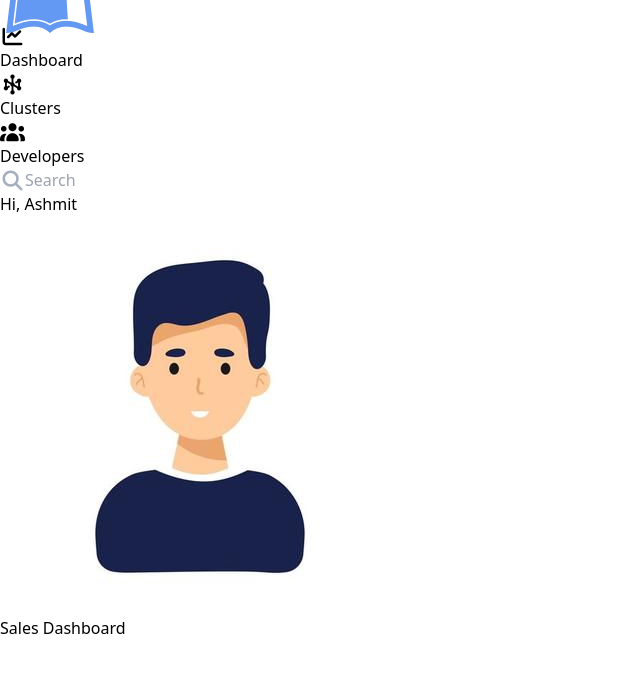
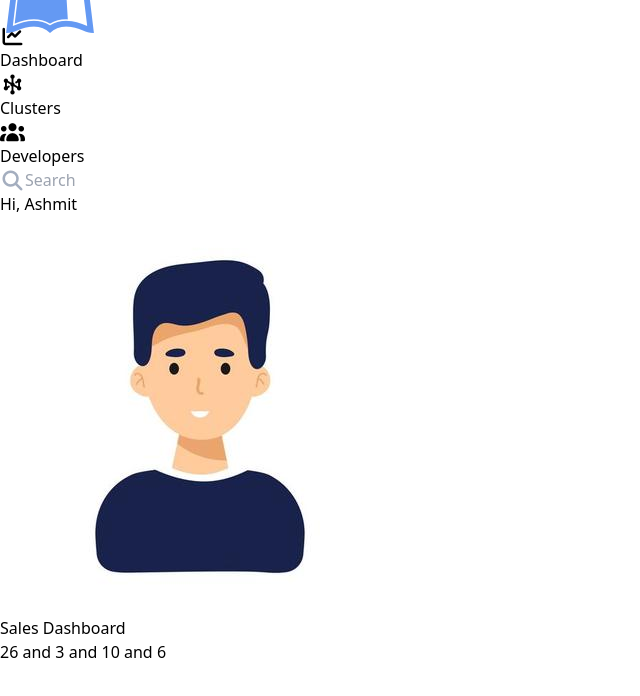
Before and after one commit to Ashmit990/DevClient-CRM, a React (Vite) app: page / in a window 1280 px wide. Shown: the top 696 px of the page, without its empty margins (0-640 px from the left). Built offline with nearby package versions, Linux system fonts and the light colour scheme.

Commit message:
made functions to calculate total leads, developers, InProcess Leads and Completed Leads

```diff
--- a/src/components/clusters/ClustersTableHeader.jsx
+++ b/src/components/clusters/ClustersColumns.jsx
@@ -1,6 +1,6 @@
 import React from "react";
 
-export const ClustersTableHeader = ({ col1, col2, col3, col4, col5 }) => {
+export const ClustersColumns = ({ col1, col2, col3, col4, col5 }) => {
   return (
     <>
       <div className="grid grid-cols-5 bg-[#E7EDFB] text-[#8AB0F7] font-bold py-3 px-6 rounded-t-lg">
--- a/src/components/clusters/ClustersRows.jsx
+++ b/src/components/clusters/ClustersRows.jsx
@@ -2,7 +2,7 @@ import React from "react";
 
 export const ClustersRows = ({ val1, val2, val3, val4, val5 }) => {
   return (
-    <div className="grid grid-cols-5 bg-white text-[#9EAABE] py-4 px-6 mt-[10px] rounded-lg font-medium">
+    <div className="grid grid-cols-5 bg-white text-[#9EAABE] py-4 px-6 mb-[10px] rounded-lg font-medium">
       <p>{val1}</p>
       <p>{val2}</p>
       <p>{val3}</p>
--- /dev/null
+++ b/src/components/dashboard/QuickOverview.jsx
@@ -0,0 +1,20 @@
+import React from 'react'
+import { calculateLeads } from '../utils/calculatedLeads'
+import { clustersData } from '../../data/clustersData'
+import { calculateTotalDevelopers } from '../utils/calculateTotalDevelopers'
+import { developersData } from '../../data/developersData'
+import { countCompletedLeads } from '../utils/countCompletedLeads'
+import { calculateInProcessLeads } from '../utils/calculateInProcessLeads'
+
+
+
+export const QuickOverview = () => {
+  const totalLeads = calculateLeads(clustersData)
+  const totalDevelopers = calculateTotalDevelopers(developersData)
+  const totalCompletedLeads = countCompletedLeads(clustersData)
+  const totalInProcessLeads = calculateInProcessLeads(clustersData)
+
+  return (
+    <div className='w-[93.5%] border-2 border-black h-[150px]'>{totalLeads} and {totalDevelopers} and {totalCompletedLeads} and {totalInProcessLeads}</div>
+  )
+}
--- /dev/null
+++ b/src/components/utils/calculateInProcessLeads.js
@@ -0,0 +1,9 @@
+export const calculateInProcessLeads = (clustersData) => {
+  return clustersData.reduce((count, cluster) => {
+    const inProcessLeads = cluster.leads.filter(
+      (lead) => lead.status === "In Process"
+    ).length;
+
+    return count + inProcessLeads;
+  }, 0);
+};
--- /dev/null
+++ b/src/components/utils/calculateTotalDevelopers.js
@@ -0,0 +1 @@
+export const calculateTotalDevelopers = (data) => data.length;
--- /dev/null
+++ b/src/components/utils/calculatedLeads.js
@@ -0,0 +1,3 @@
+export const calculateLeads = (data) => {
+  return data.reduce((total, cluster) => total + cluster.leads.length, 0);
+};
--- /dev/null
+++ b/src/components/utils/countCompletedLeads.js
@@ -0,0 +1,6 @@
+export const countCompletedLeads = (data) => {
+  return data.reduce(
+    (sum, c) => sum + c.leads.filter(l => l.status === "Completed").length,
+    0
+  )
+}
--- a/src/data/clustersData.js
+++ b/src/data/clustersData.js
@@ -11,18 +11,23 @@ export const clustersData = [
         projectTitle: "LMS",
         priority: "High",
         followupDate: "2025-11-16",
-        status: "In Process",
+        status: "Completed",
         assignedDeveloper: "Dev1",
-        history: [{ date: "2025-11-01", actor: "Dev1", comment: "Explained project scope", status: "NFD" }]
+        history: [
+          { date: "2025-11-01", actor: "Dev1", comment: "Explained project scope", status: "NFD" },
+          { date: "2025-11-12", actor: "Dev1", comment: "Final Proposal Sent", status: "Completed" }
+        ]
       },
       {
         clientName: "Sarina",
         projectTitle: "Portfolio Website",
         priority: "Medium",
         followupDate: "2025-11-18",
-        status: "New Lead",
+        status: "In Process",
         assignedDeveloper: "Dev1",
-        history: []
+        history: [
+          { date: "2025-11-07", actor: "Dev1", comment: "Initial call done", status: "Followup" }
+        ]
       },
       {
         clientName: "Milan",
@@ -35,6 +40,7 @@ export const clustersData = [
       }
     ]
   },
+
   {
     clusterCode: "WDC-GV-24",
     clients: 3,
@@ -47,9 +53,12 @@ export const clustersData = [
         projectTitle: "E-Commerce App",
         priority: "High",
         followupDate: "2025-11-12",
-        status: "In Process",
+        status: "Completed",
         assignedDeveloper: "Dev2",
-        history: [{ date: "2025-11-02", actor: "Dev2", comment: "Sent requirements document", status: "NFD" }]
+        history: [
+          { date: "2025-11-02", actor: "Dev2", comment: "Sent requirements document", status: "NFD" },
+          { date: "2025-11-10", actor: "Dev2", comment: "Deal closed", status: "Completed" }
+        ]
       },
       {
         clientName: "Aisha",
@@ -71,6 +80,7 @@ export const clustersData = [
       }
     ]
   },
+
   {
     clusterCode: "BKT-TR-22",
     clients: 3,
@@ -85,16 +95,21 @@ export const clustersData = [
         followupDate: "2025-11-10",
         status: "Overdue",
         assignedDeveloper: "Dev3",
-        history: [{ date: "2025-10-30", actor: "Dev3", comment: "Discussed CRM flow", status: "NFD" }]
+        history: [
+          { date: "2025-10-30", actor: "Dev3", comment: "Discussed CRM flow", status: "NFD" }
+        ]
       },
       {
         clientName: "Krish",
         projectTitle: "Billing App",
         priority: "Medium",
         followupDate: "2025-11-19",
-        status: "In Process",
+        status: "Completed",
         assignedDeveloper: "Dev3",
-        history: []
+        history: [
+          { date: "2025-11-03", actor: "Dev3", comment: "Demo provided", status: "Followup" },
+          { date: "2025-11-15", actor: "Dev3", comment: "Deal finalized", status: "Completed" }
+        ]
       },
       {
         clientName: "Nikita",
@@ -108,8 +123,6 @@ export const clustersData = [
     ]
   },
 
-  // ----------- 7 more clusters -----------
-
   {
     clusterCode: "PKR-MN-20",
     clients: 2,
@@ -117,10 +130,30 @@ export const clustersData = [
     priority: "Medium",
     lastAssignedTo: "Dev4",
     leads: [
-      { clientName: "Liam", projectTitle: "Travel App", priority: "Medium", followupDate: "2025-11-21", status: "New Lead", assignedDeveloper: "Dev4", history: [] },
-      { clientName: "Olivia", projectTitle: "Food Delivery App", priority: "High", followupDate: "2025-11-19", status: "In Process", assignedDeveloper: "Dev4", history: [] }
+      {
+        clientName: "Liam",
+        projectTitle: "Travel App",
+        priority: "Medium",
+        followupDate: "2025-11-21",
+        status: "Completed",
+        assignedDeveloper: "Dev4",
+        history: [
+          { date: "2025-11-05", actor: "Dev4", comment: "Prototype shared", status: "Followup" },
+          { date: "2025-11-18", actor: "Dev4", comment: "Deal Closed", status: "Completed" }
+        ]
+      },
+      {
+        clientName: "Olivia",
+        projectTitle: "Food Delivery App",
+        priority: "High",
+        followupDate: "2025-11-19",
+        status: "In Process",
+        assignedDeveloper: "Dev4",
+        history: []
+      }
     ]
   },
+
   {
     clusterCode: "CTN-PL-19",
     clients: 3,
@@ -128,11 +161,39 @@ export const clustersData = [
     priority: "High",
     lastAssignedTo: "Dev5",
     leads: [
-      { clientName: "Emma", projectTitle: "Healthcare Portal", priority: "High", followupDate: "2025-11-15", status: "Overdue", assignedDeveloper: "Dev5", history: [] },
-      { clientName: "Noah", projectTitle: "Event Management", priority: "Medium", followupDate: "2025-11-18", status: "In Process", assignedDeveloper: "Dev5", history: [] },
-      { clientName: "Sophia", projectTitle: "Inventory App", priority: "Low", followupDate: "2025-11-22", status: "New Lead", assignedDeveloper: "Dev5", history: [] }
+      {
+        clientName: "Emma",
+        projectTitle: "Healthcare Portal",
+        priority: "High",
+        followupDate: "2025-11-15",
+        status: "Overdue",
+        assignedDeveloper: "Dev5",
+        history: []
+      },
+      {
+        clientName: "Noah",
+        projectTitle: "Event Management",
+        priority: "Medium",
+        followupDate: "2025-11-18",
+        status: "Completed",
+        assignedDeveloper: "Dev5",
+        history: [
+          { date: "2025-11-06", actor: "Dev5", comment: "Proposal sent", status: "Followup" },
+          { date: "2025-11-13", actor: "Dev5", comment: "Deal Closed", status: "Completed" }
+        ]
+      },
+      {
+        clientName: "Sophia",
+        projectTitle: "Inventory App",
+        priority: "Low",
+        followupDate: "2025-11-22",
+        status: "New Lead",
+        assignedDeveloper: "Dev5",
+        history: []
+      }
     ]
   },
+
   {
     clusterCode: "LDN-UK-18",
     clients: 2,
@@ -140,10 +201,30 @@ export const clustersData = [
     priority: "Medium",
     lastAssignedTo: "Dev6",
     leads: [
-      { clientName: "James", projectTitle: "Fitness Tracker", priority: "Medium", followupDate: "2025-11-17", status: "New Lead", assignedDeveloper: "Dev6", history: [] },
-      { clientName: "Isabella", projectTitle: "Recipe App", priority: "Low", followupDate: "2025-11-20", status: "In Process", assignedDeveloper: "Dev6", history: [] }
+      {
+        clientName: "James",
+        projectTitle: "Fitness Tracker",
+        priority: "Medium",
+        followupDate: "2025-11-17",
+        status: "Completed",
+        assignedDeveloper: "Dev6",
+        history: [
+          { date: "2025-11-03", actor: "Dev6", comment: "Initial discussion", status: "Followup" },
+          { date: "2025-11-12", actor: "Dev6", comment: "Deal Closed", status: "Completed" }
+        ]
+      },
+      {
+        clientName: "Isabella",
+        projectTitle: "Recipe App",
+        priority: "Low",
+        followupDate: "2025-11-20",
+        status: "In Process",
+        assignedDeveloper: "Dev6",
+        history: []
+      }
     ]
   },
+
   {
     clusterCode: "NYC-US-21",
     clients: 3,
@@ -151,11 +232,39 @@ export const clustersData = [
     priority: "High",
     lastAssignedTo: "Dev7",
     leads: [
-      { clientName: "Benjamin", projectTitle: "Finance App", priority: "High", followupDate: "2025-11-11", status: "Overdue", assignedDeveloper: "Dev7", history: [] },
-      { clientName: "Mia", projectTitle: "Social Media App", priority: "Medium", followupDate: "2025-11-19", status: "In Process", assignedDeveloper: "Dev7", history: [] },
-      { clientName: "Alexander", projectTitle: "Chat App", priority: "Low", followupDate: "2025-11-23", status: "New Lead", assignedDeveloper: "Dev7", history: [] }
+      {
+        clientName: "Benjamin",
+        projectTitle: "Finance App",
+        priority: "High",
+        followupDate: "2025-11-11",
+        status: "Overdue",
+        assignedDeveloper: "Dev7",
+        history: []
+      },
+      {
+        clientName: "Mia",
+        projectTitle: "Social Media App",
+        priority: "Medium",
+        followupDate: "2025-11-19",
+        status: "Completed",
+        assignedDeveloper: "Dev7",
+        history: [
+          { date: "2025-11-04", actor: "Dev7", comment: "Wireframing discussion", status: "Followup" },
+          { date: "2025-11-12", actor: "Dev7", comment: "Closed Deal", status: "Completed" }
+        ]
+      },
+      {
+        clientName: "Alexander",
+        projectTitle: "Chat App",
+        priority: "Low",
+        followupDate: "2025-11-23",
+        status: "New Lead",
+        assignedDeveloper: "Dev7",
+        history: []
+      }
     ]
   },
+
   {
     clusterCode: "SYD-AU-17",
     clients: 2,
@@ -163,10 +272,30 @@ export const clustersData = [
     priority: "Medium",
     lastAssignedTo: "Dev8",
     leads: [
-      { clientName: "Charlotte", projectTitle: "Travel Planner", priority: "Medium", followupDate: "2025-11-16", status: "New Lead", assignedDeveloper: "Dev8", history: [] },
-      { clientName: "William", projectTitle: "Photo Editor", priority: "Low", followupDate: "2025-11-21", status: "In Process", assignedDeveloper: "Dev8", history: [] }
+      {
+        clientName: "Charlotte",
+        projectTitle: "Travel Planner",
+        priority: "Medium",
+        followupDate: "2025-11-16",
+        status: "Completed",
+        assignedDeveloper: "Dev8",
+        history: [
+          { date: "2025-11-05", actor: "Dev8", comment: "Presentation shared", status: "Followup" },
+          { date: "2025-11-15", actor: "Dev8", comment: "Deal Closed", status: "Completed" }
+        ]
+      },
+      {
+        clientName: "William",
+        projectTitle: "Photo Editor",
+        priority: "Low",
+        followupDate: "2025-11-21",
+        status: "In Process",
+        assignedDeveloper: "Dev8",
+        history: []
+      }
     ]
   },
+
   {
     clusterCode: "TOR-CA-16",
     clients: 3,
@@ -174,11 +303,39 @@ export const clustersData = [
     priority: "High",
     lastAssignedTo: "Dev9",
     leads: [
-      { clientName: "Amelia", projectTitle: "Education App", priority: "High", followupDate: "2025-11-12", status: "Overdue", assignedDeveloper: "Dev9", history: [] },
-      { clientName: "Ethan", projectTitle: "Music Streaming", priority: "Medium", followupDate: "2025-11-19", status: "In Process", assignedDeveloper: "Dev9", history: [] },
-      { clientName: "Harper", projectTitle: "Todo App", priority: "Low", followupDate: "2025-11-22", status: "New Lead", assignedDeveloper: "Dev9", history: [] }
+      {
+        clientName: "Amelia",
+        projectTitle: "Education App",
+        priority: "High",
+        followupDate: "2025-11-12",
+        status: "Overdue",
+        assignedDeveloper: "Dev9",
+        history: []
+      },
+      {
+        clientName: "Ethan",
+        projectTitle: "Music Streaming",
+        priority: "Medium",
+        followupDate: "2025-11-19",
+        status: "Completed",
+        assignedDeveloper: "Dev9",
+        history: [
+          { date: "2025-11-05", actor: "Dev9", comment: "Feature discussion", status: "Followup" },
+          { date: "2025-11-13", actor: "Dev9", comment: "Closed Deal", status: "Completed" }
+        ]
+      },
+      {
+        clientName: "Harper",
+        projectTitle: "Todo App",
+        priority: "Low",
+        followupDate: "2025-11-22",
+        status: "New Lead",
+        assignedDeveloper: "Dev9",
+        history: []
+      }
     ]
   },
+
   {
     clusterCode: "BER-DE-15",
     clients: 2,
@@ -186,8 +343,27 @@ export const clustersData = [
     priority: "Medium",
     lastAssignedTo: "Dev10",
     leads: [
-      { clientName: "Lucas", projectTitle: "News App", priority: "Medium", followupDate: "2025-11-18", status: "New Lead", assignedDeveloper: "Dev10", history: [] },
-      { clientName: "Lily", projectTitle: "Fitness App", priority: "Low", followupDate: "2025-11-21", status: "In Process", assignedDeveloper: "Dev10", history: [] }
+      {
+        clientName: "Lucas",
+        projectTitle: "News App",
+        priority: "Medium",
+        followupDate: "2025-11-18",
+        status: "In Process",
+        assignedDeveloper: "Dev10",
+        history: []
+      },
+      {
+        clientName: "Lily",
+        projectTitle: "Fitness App",
+        priority: "Low",
+        followupDate: "2025-11-21",
+        status: "Completed",
+        assignedDeveloper: "Dev10",
+        history: [
+          { date: "2025-11-08", actor: "Dev10", comment: "Prototype shared", status: "Followup" },
+          { date: "2025-11-17", actor: "Dev10", comment: "Closed Deal", status: "Completed" }
+        ]
+      }
     ]
   }
 ];
--- a/src/data/developerdData.js
+++ b/src/data/developersData.js
@@ -1,4 +1,4 @@
-[
+export const developersData =[
   {
     id: "dev1",
     name: "Dev1",
--- a/src/layouts/DashboardLayout.jsx
+++ b/src/layouts/DashboardLayout.jsx
@@ -1,13 +1,17 @@
 import React from 'react'
 import { Header } from '../components/ui/Header'
+import { QuickOverview } from '../components/dashboard/QuickOverview'
 
 export const DashboardLayout = () => {
   return (
-    <div>
+    <div className="w-full">
       <div className="flex justify-between items-center w-full pr-[75px]">
-              <Header title='Sales Dashboard'/>
+        <Header title="Sales Dashboard" />
+      </div>
 
-            </div>
+      <div className='mt-[27px]'>
+        <QuickOverview/>
+      </div>
     </div>
   )
 }
```
Also changed, not shown: src/components/clusters/ClustersTable.jsx (+5 -5 lines), src/layouts/ClusterLayout.jsx (+1 -12 lines).
